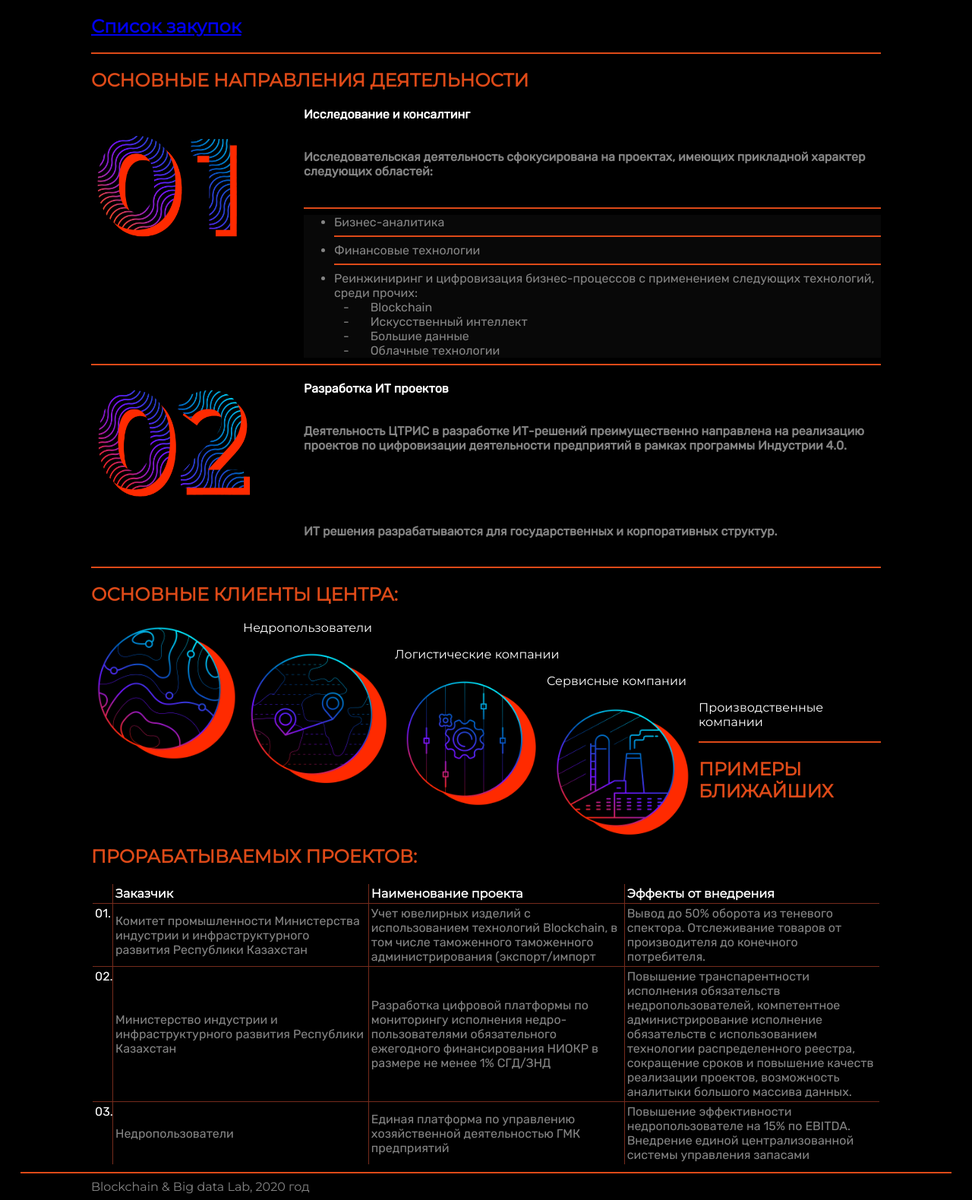
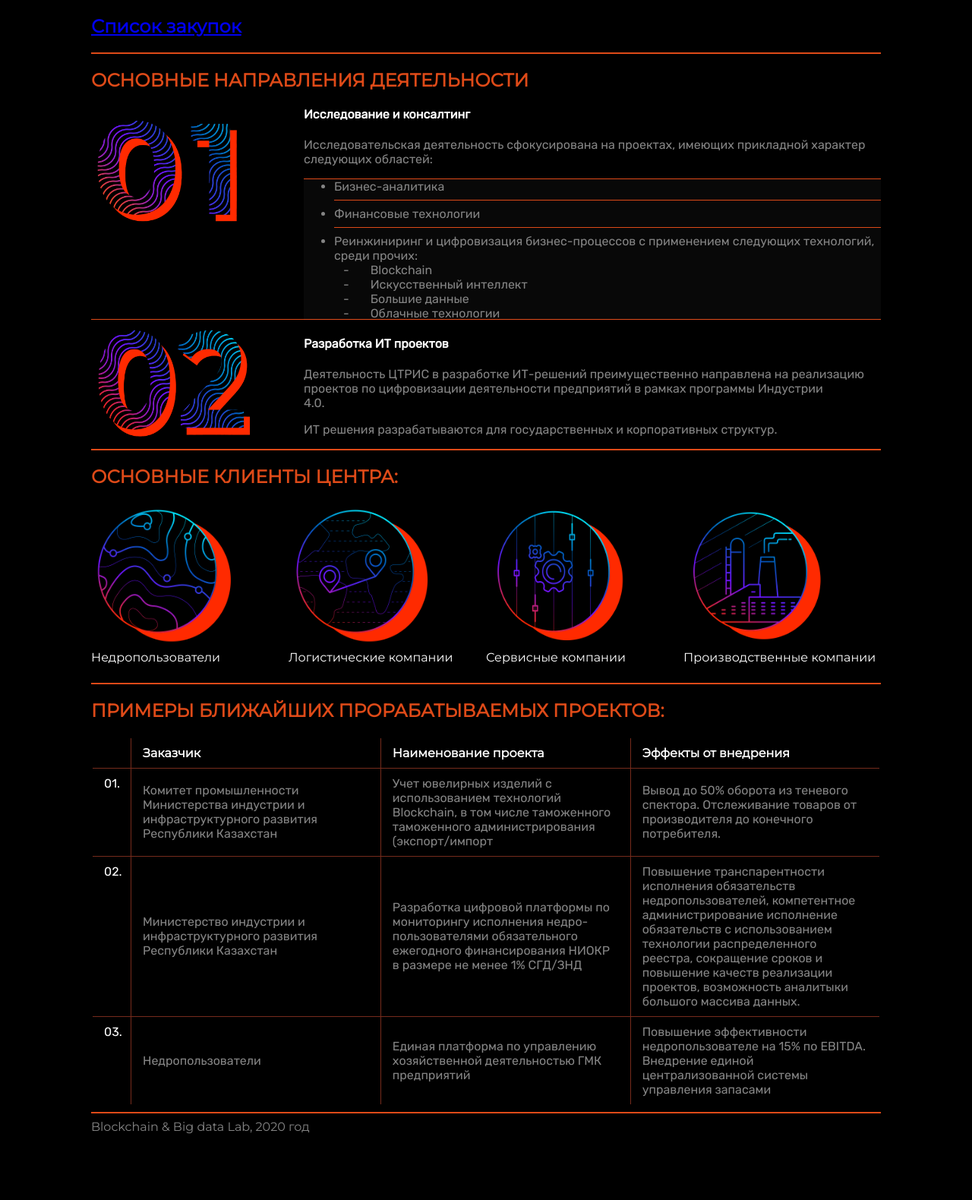
Before and after one commit to Eugene-Lj/Blogchain-page, a Django app: page / in a window 1280 px wide. Shown: the part 140-1720 px from the top of the page at 76% size. After the commit the page ends 1633 px from the top, so only its background shows below. Run offline with Django 3.2, Linux system fonts and the light colour scheme; some libraries are stand-ins or nearby versions.

Commit message:
add new models, index, css,

```diff
--- a/catalog/models.py
+++ b/catalog/models.py
@@ -13,4 +13,4 @@ class Procurement(models.Model):
 
 class ProcurementFiles(models.Model):
     file = models.FileField(upload_to='uploads/', blank=True, null=True)
-    procurement = models.ForeignKey(Procurement, on_delete=models.CASCADE)
+    procurement = models.ForeignKey(Procurement, on_delete=models.CASCADE, related_name='file')
--- a/catalog/static/css/style.css
+++ b/catalog/static/css/style.css
@@ -79,6 +79,7 @@ th {
     /* Параметры рамки */
     text-align: center;
     /* Выравнивание по центру */
+    padding: 10px 15px;
 }
 
 th {
--- a/catalog/templates/catalog/catalog.html
+++ b/catalog/templates/catalog/catalog.html
@@ -38,15 +38,15 @@
                         <th>Дата окончания</th>
                         <th>Наименование</th>
                         <th>Описание</th>
-                        <th>Скачать файл</th>
+                        <th>Скачать файлы</th>
                     </tr>
-                    {% for procuremetn in object_list %}
+                    {% for procuremetn in procurement_list %}
                     <tr>
                         <td>{{procuremetn.start_date}}</td>
                         <td>{{procuremetn.end_date}}</td>
                         <td>{{procuremetn.title}}</td>
                         <td>{{procuremetn.description}}</td>
-                        <td><a href="{{procurement.file.url}}">Files</a></td>
+                        <td>{% for info in procuremetn.file_set.all %}<a href="{{info.file.url}}" {% endfor %}>File</a></td>
                     </tr>
                     {% endfor%}
                 </table>
--- a/pageone/static/css/style.css
+++ b/pageone/static/css/style.css
@@ -1,6 +1,10 @@
 @charset "UTF-8";
 .header {
     margin-bottom: 10px;
+}
+
+.next {
+    color: #de4a18;
 }
 
 h1 {
@@ -32,11 +36,17 @@ img {
     align-items: bottom;
 }
 
+.img {
+    padding: -5px;
+    margin-top: -20px;
+}
+
 ul,
 li,
 ol,
 h6,
-td {
+td,
+.letter {
     color: #858585;
     font-family: Rubik;
     font-size: 16px;
@@ -52,8 +62,8 @@ body {
 
 .grey {
     background-color: #080808;
-    margin-top: auto;
-    margin-bottom: auto;
+    margin-top: -8px;
+    margin-bottom: -10px;
 }
 
 hr {
@@ -65,6 +75,10 @@ hr {
     /* Цвет линии для IE6-7 */
     height: 2px;
     /* Толщина линии */
+}
+
+.lowline {
+    height: 1px;
 }
 
 ol {
@@ -102,6 +116,53 @@ p {
     color: #fff;
 }
 
+span {
+    padding-right: 50px;
+}
+
+.column {
+    float: left;
+    width: 25%;
+}
+
+
+/* Clear floats after the columns */
+
+.row:after {
+    content: "";
+    display: table;
+    clear: both;
+}
+
+
+/* Responsive layout - when the screen is less than 600px wide, make the three columns stack on top of each other instead of next to each other */
+
+@media screen and (max-width: 600px) {
+    .column {
+        width: 100%;
+    }
+}
+
+.one {
+    width: 194px;
+    height: 194px;
+}
+
+.two {
+    width: 194px;
+    height: 194px;
+}
+
+.three {
+    height: 194px;
+    width: 194px;
+}
+
+.four {
+    width: 194px;
+    height: 194px;
+}
+
 table {
     border: 2px solid #000;
     /* Цвет рамки таблицы */
@@ -121,6 +182,12 @@ th {
     /* Параметры рамки */
     text-align: left;
     /* Выравнивание по центру */
+    padding: 10px 15px;
+}
+
+.outline {
+    border: 1px solid: #000000;
+    /* Рамка вокруг ячеек */
 }
 
 footer {
--- a/pageone/templates/pageone/index.html
+++ b/pageone/templates/pageone/index.html
@@ -31,21 +31,21 @@
     <section id="block" class="block">
         <div class="container">
             <div class="walk">
-                <h2><a href="http://127.0.0.1:8000/catalog/">Список закупок</a></h2>
+                <h2 class="next"><a href="http://127.0.0.1:8000/catalog/">Список закупок</a></h2>
             </div>
             <hr>
             <h2>ОСНОВНЫЕ НАПРАВЛЕНИЯ ДЕЯТЕЛЬНОСТИ</h2>
             <div class="content">
-                <img class="img01" src="static/images/01.png" alt="Image 01" width="200" />
+                <img class="img" src="static/images/01.png" alt="Image 01" width="200" />
                 <div class="text">
                     <h4>Исследование и консалтинг</h4>
-                    <h6>Исследовательская деятельность сфокусирована на проектах, имеющих прикладной характер следующих областей:</h6>
-                    <hr>
+                    <p><span class="letter">Исследовательская деятельность сфокусирована на проектах, имеющих прикладной характер следующих областей:</span></p>
+                    <hr class="lowline">
                     <ul class="grey">
                         <li>Бизнес-аналитика</li>
-                        <hr>
+                        <hr class="lowline">
                         <li>Финансовые технологии</li>
-                        <hr>
+                        <hr class="lowline">
                         <li>Реинжиниринг и цифровизация бизнес-процессов с применением следующих технологий, среди прочих:
                             <ol>
                                 <li>Blockchain</li>
@@ -57,35 +57,41 @@
                     </ul>
                 </div>
             </div>
-            <hr>
+            <hr class="lowline">
             <div class="content">
-                <img src="static/images/02.png" alt="" height="160" width="220">
+                <img class="img" src="static/images/02.png" alt="Image 02" height="160" width="220">
                 <div class="text">
                     <h4>Разработка ИТ проектов</h4>
-                    <h6>Деятельность ЦТРИС в разработке ИТ-решений преимущественно направлена на реализацию проектов по цифровизации деятельности предприятий в рамках программы Индустрии 4.0.</h6>>
-                    <h6>ИТ решения разрабатываются для государственных и корпоративных структур.</h6>
-                </div>
+                    <p><span class="letter">Деятельность ЦТРИС в разработке ИТ-решений преимущественно направлена на реализацию проектов по цифровизации деятельности предприятий в рамках программы Индустрии 4.0.</span></p>
+                    <p><span class="letter">ИТ решения разрабатываются для государственных и корпоративных структур.</span></p>
                 </div>
                 <hr>
+            </div>
+
             <h2>ОСНОВНЫЕ КЛИЕНТЫ ЦЕНТРА:</h2>
             <div class="content">
-                <div class="imglines">
-                    <img src="static/images/nedro.png" alt="" width="200">
+                <div class="row">
+                    <div class="column"><img class="one" src="static/images/nedro.png" alt="" width="200">
                         <p>Недропользователи</p>
-                    <img src="static/images/logistica.png" alt="" width="200">
+
+                    </div>
+                    <div class="column"><img class="two" src="static/images/logistica.png" alt="" width="200">
                         <p>Логистические компании</p>
-                    <img src="static/images/servises.png" alt="" width="200">
+                    </div>
+                    <div class="column"><img class="three" src="static/images/servises.png" alt="" width="200">
                         <p>Сервисные компании </p>
-                    <img src="static/images/proizvodstvo.png" alt="" width="200">
+                    </div>
+                    <div class="column"><img class="four" src="static/images/proizvodstvo.png" alt="" width="200">
                         <p>Производственные компании</p>
                     </div>
                 </div>
                 <hr>
                 <div class="content">
+
                     <h2>ПРИМЕРЫ БЛИЖАЙШИХ ПРОРАБАТЫВАЕМЫХ ПРОЕКТОВ:</h2>
                     <table>
                         <tr>
-                        <th width="20px" valign="top " align="center"></th>
+                            <th class="outline" width="20px" valign="top " align="center"></th>
                             <th>Заказчик</th>
                             <th>Наименование проекта</th>
                             <th>Эффекты от внедрения</th>
```
Lines whose indentation alone changed are shown as unchanged.
